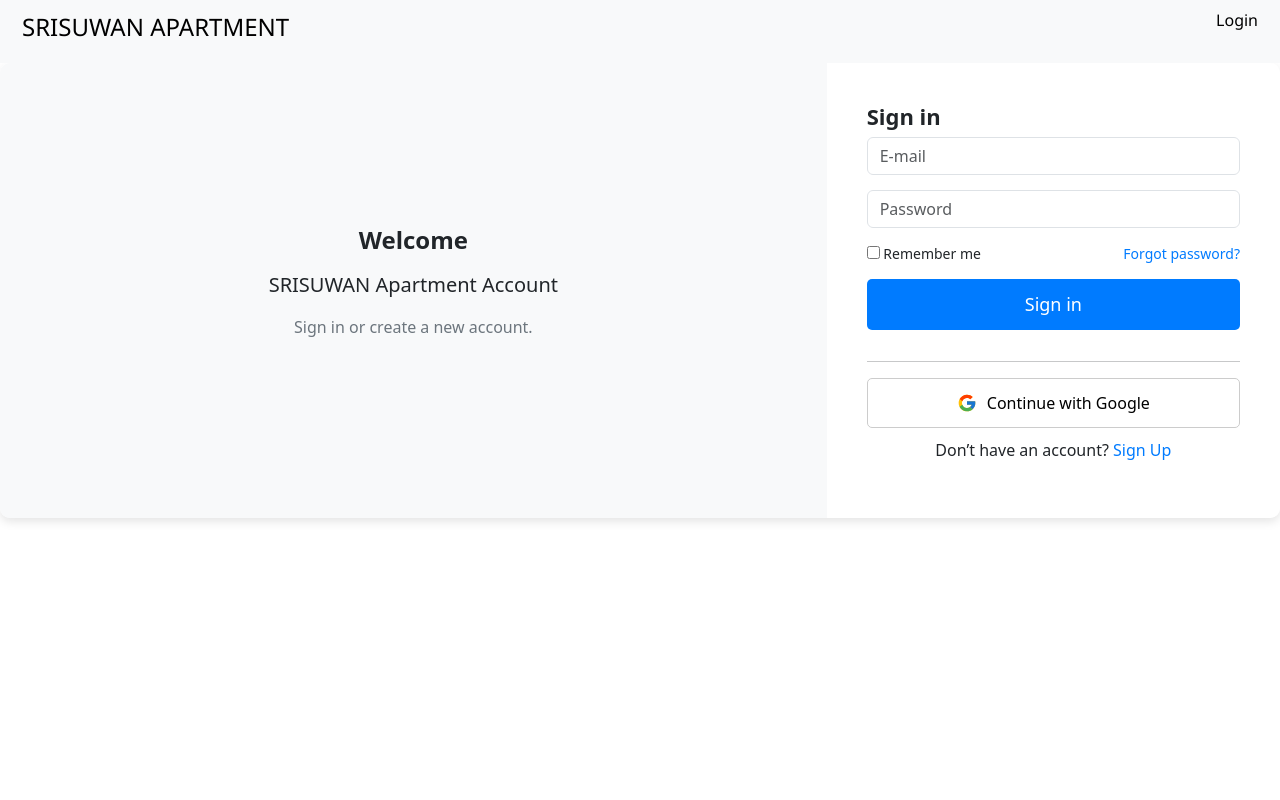
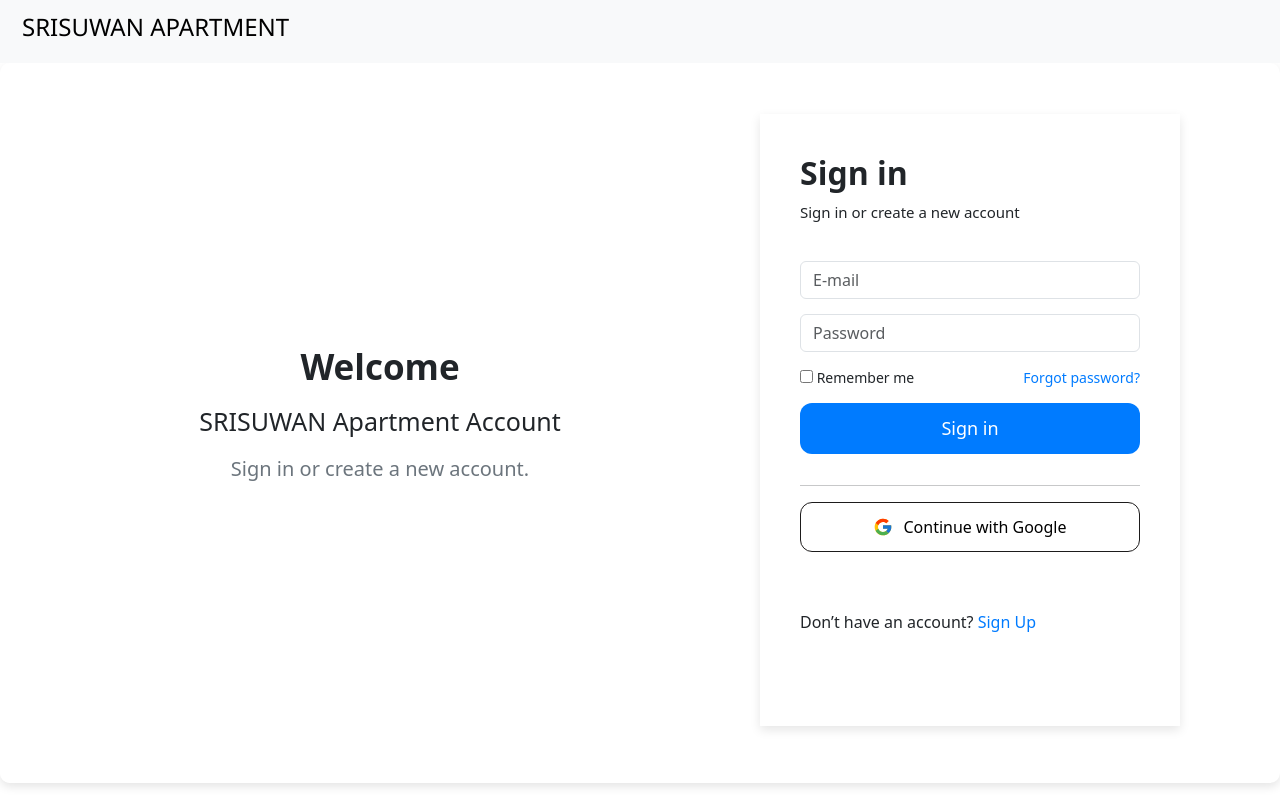
Before and after one commit to beerser/Software-Engineering-Projects, a React (Vite) app in the folder Srisuwan/: page /login in a window 1280 px wide. Built offline with nearby package versions, Linux system fonts and the light colour scheme.

Commit message:
login and navbar update

```diff
--- a/Srisuwan/src/components/Navbar.jsx
+++ b/Srisuwan/src/components/Navbar.jsx
@@ -1,21 +1,38 @@
 import React, { useState } from "react";
+import { useLocation, Link } from "react-router-dom";
 import roomImg from "../assets/logo-srisuwan-apartment-black.png";
-
 
 const Navbar = ({ setdata }) => {
     const [show, setShow] = useState(false);
+    const location = useLocation();
 
+    const isLoginPage = location.pathname === "/login";
 
     return (
         <>
             <nav className="navbar bg-body-tertiary">
                 <div className="container-fluid">
                     <a className="navbar-brand" href="#">
-                       <h4 style={{ fontFamily:"Segoe UI",marginLeft:"10px"}}>SRISUWAN APARTMENT</h4>
+                        <h4 style={{ fontFamily: "Segoe UI", marginLeft: "10px" }}>SRISUWAN APARTMENT</h4>
                     </a>
-                    <a className="linkk" style={{ color: "black",fontFamily:"Segoe UI", textDecoration: "none", fontWeight: "350" ,fontSize:"20px",height: "40px",marginRight:"10px"}}>
-                        <h6 >Login</h6>
-                    </a>
+
+
+                    {!isLoginPage && (
+                        <Link to="/login"
+                            style={{
+                                display: "flex",
+                                alignItems: "center",
+                                color: "black",
+                                fontFamily: "Segoe UI",
+                                textDecoration: "none",
+                                fontWeight: "350",
+                                fontSize: "20px",
+                                height: "40px",
+                                marginRight: "10px"
+                            }}>
+                            <h6>Sign in</h6>
+                        </Link>
+                    )}
                 </div>
             </nav>
         </>
--- a/Srisuwan/src/login.css
+++ b/Srisuwan/src/login.css
@@ -5,25 +5,35 @@
   border-radius: 10px;
   overflow: hidden;
   max-width: 100%;
+  width: 100%;
+  height: 90vh;
+  justify-content: flex-end;
 }
 
 .welcome-section {
-    background: #f8f9fa;
+  background: #ffffff;
   padding: 40px;
   flex: 20;
   text-align: center;
   display: flex;
   flex-direction: column;
   justify-content: center;
+  height: 100%;
 }
 
+
 .welcome-section h2 {
-    font-size: 24px;
+  font-size:35px;
   font-weight: bold;
 }
+.welcome-section p {
+  font-size:20px;
+  font-weight: 450;
+}
+
 
 .welcome-section h3 {
-    font-size: 20px;
+  font-size: 25px;
   margin-top: 10px;
 }
 
@@ -36,11 +46,21 @@
   flex: 10;
   padding: 40px;
   background: white;
+  box-shadow: 0px 4px 10px rgba(0, 0, 0, 0.1);
+  margin-right: 100px;
+  height: 85%;
+  margin-top: 4%;
 }
 
 .form-section h3 {
-    font-size: 22px;
+  font-size: 32px;
   font-weight: bold;
+}
+.form-section h6 {
+  font-size: 15px;
+  font-weight: 400;
+  margin-top: 11px;
+  margin-bottom: 40px;
 }
 
 .form-group {
@@ -74,7 +94,7 @@
   background: #007bff;
   color: white;
   border: none;
-    border-radius: 5px;
+  border-radius: 12px;
   font-size: 18px;
   cursor: pointer;
   margin-bottom: 15px;
@@ -88,8 +108,8 @@
 .btn-google {
   width: 100%;
   padding: 12px;
-    border: 1px solid #ccc;
-    border-radius: 5px;
+  border: 1px solid #1d1b1b;
+  border-radius: 12px;
   font-size: 16px;
   display: flex;
   align-items: center;
@@ -104,8 +124,9 @@
 }
 
 .signup-link {
-    text-align: center;
-    margin-top: 10px;
+  text-align: start;
+  margin-top: 17%;
+
 }
 
 .signup-link a {
--- a/Srisuwan/src/login.jsx
+++ b/Srisuwan/src/login.jsx
@@ -1,42 +1,35 @@
 import React, { useState } from "react";
+import { useNavigate } from "react-router-dom";
 import "./login.css";
 import google from "./assets/google.svg";
+
 const Login = () => {
-  const [email, setEmail] = useState("");
-  const [password, setPassword] = useState("");
   const [loading, setLoading] = useState(false);
+  const navigate = useNavigate();
 
   const handleSubmit = (e) => {
     e.preventDefault();
-    setLoading(true);
-    setTimeout(() => {
-      alert(`Signed in as: ${email}`);
-      setLoading(false);
-    }, 1500);
-    navigate("/",);
+    navigate("/");
   };
 
   return (
     <div className="login-container">
-
       <section className="welcome-section">
         <h2>Welcome</h2>
         <h3>SRISUWAN Apartment Account</h3>
         <p>Sign in or create a new account.</p>
       </section>
 
-
       <section className="form-section">
         <h3>Sign in</h3>
+        <h6>Sign in or create a new account</h6>
         <form onSubmit={handleSubmit}>
           <div className="form-group">
             <input
               type="email"
               placeholder="E-mail"
               className="form-control"
-              value={email}
-              onChange={(e) => setEmail(e.target.value)}
-              required
+            //   required
             />
           </div>
 
@@ -45,9 +38,7 @@ const Login = () => {
               type="password"
               placeholder="Password"
               className="form-control"
-              value={password}
-              onChange={(e) => setPassword(e.target.value)}
-              required
+            //   required
             />
           </div>
 
```
Lines whose indentation alone changed are shown as unchanged.
